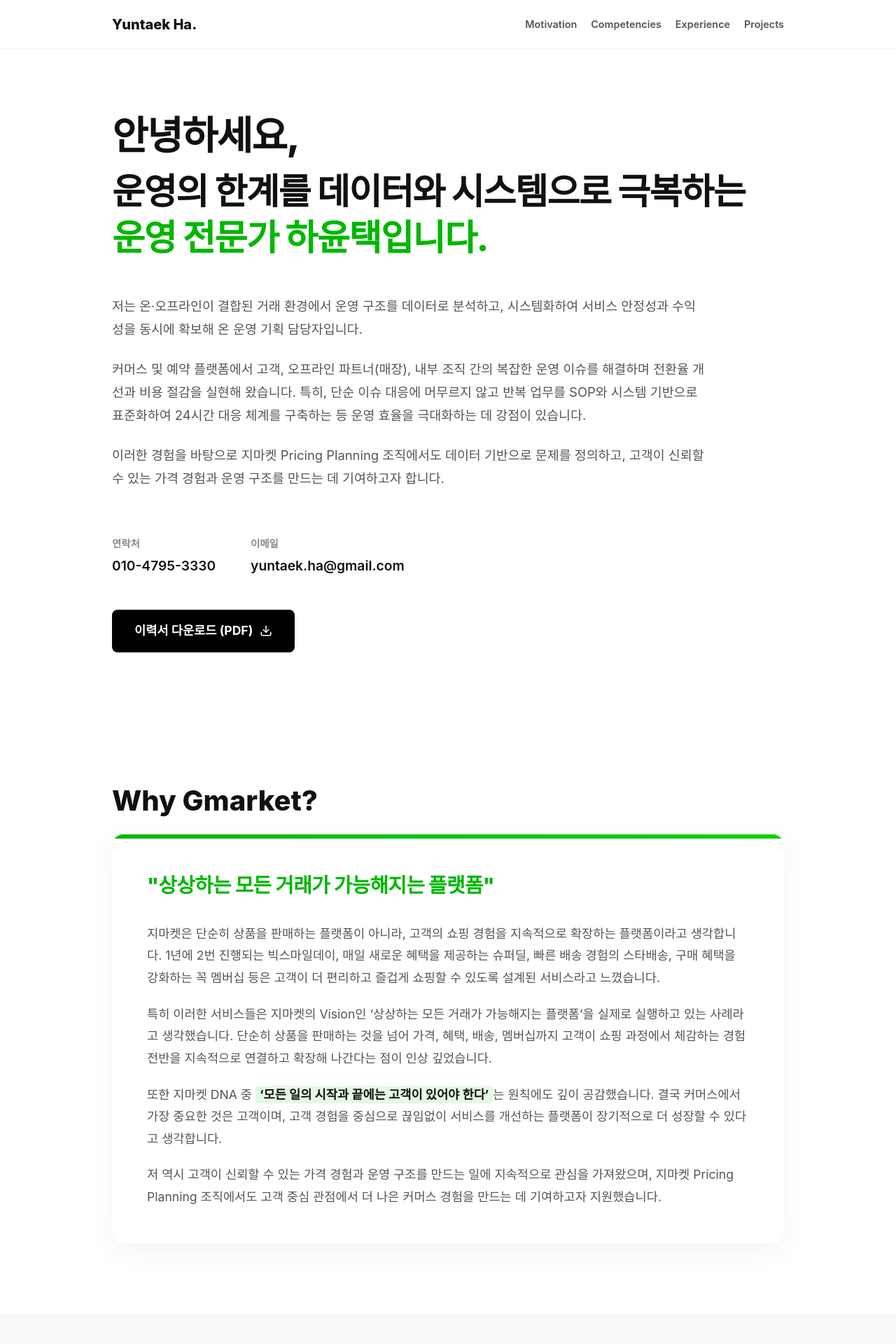
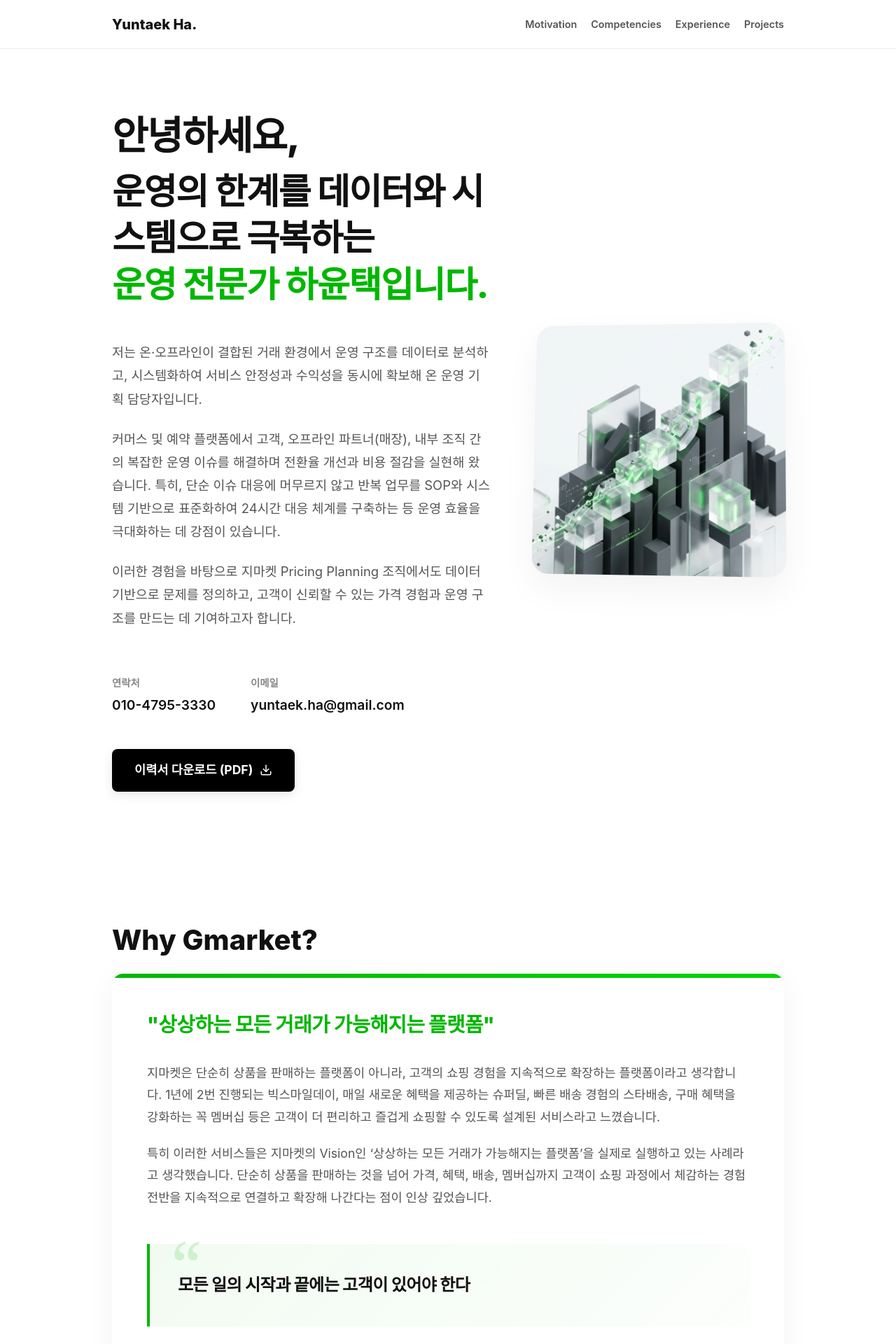
Before and after one commit to haviolin21/resume-gmarket-pm, a React (Vite) app: page / in a window 1280 px wide. Shown: the top 1920 px of the page at 70% size. Built offline with nearby package versions, Linux system fonts and the light colour scheme; a web font is replaced by a local one.

Commit message:
feat: apply gmarket careers style improvements

```diff
--- a/src/components/Hero.css
+++ b/src/components/Hero.css
@@ -10,6 +10,16 @@
   max-width: var(--container-width);
   margin: 0 auto;
   padding: 0 20px;
+}
+
+.hero-grid {
+  display: flex;
+  align-items: center;
+  gap: 60px;
+}
+
+.hero-content {
+  flex: 1.2;
 }
 
 .greeting {
@@ -83,13 +93,48 @@
   font-size: 1.1rem;
   font-weight: 700;
   border-radius: 8px;
-  transition: background-color 0.2s, transform 0.2s;
+  transition: all 0.3s cubic-bezier(0.25, 0.8, 0.25, 1);
+  box-shadow: 0 4px 15px rgba(0, 0, 0, 0.1);
 }
 
 .download-btn:hover {
-  background-color: #333;
+  background-color: var(--accent-color);
   color: #fff;
-  transform: translateY(-2px);
+  transform: translateY(-4px);
+  box-shadow: 0 10px 25px rgba(0, 183, 0, 0.4);
+}
+
+.hero-graphic-wrapper {
+  flex: 0.8;
+  display: flex;
+  justify-content: center;
+  align-items: center;
+}
+
+.hero-graphic {
+  width: 100%;
+  max-width: 500px;
+  border-radius: 24px;
+  box-shadow: 0 20px 50px rgba(0,0,0,0.05);
+  transform: perspective(1000px) rotateY(-5deg) rotateX(5deg);
+  transition: transform 0.5s ease;
+}
+
+.hero-graphic:hover {
+  transform: perspective(1000px) rotateY(0deg) rotateX(0deg);
+}
+
+@media (max-width: 992px) {
+  .hero-grid {
+    flex-direction: column-reverse;
+  }
+  .hero-graphic-wrapper {
+    margin-bottom: 40px;
+  }
+  .hero-graphic {
+    max-width: 400px;
+    transform: none;
+  }
 }
 
 @media (max-width: 768px) {
--- a/src/components/Hero.jsx
+++ b/src/components/Hero.jsx
@@ -6,6 +6,7 @@ const Hero = () => {
   return (
     <section className="hero">
       <div className="hero-container">
+        <div className="hero-grid">
           <motion.div
             initial={{ opacity: 0, y: 30 }}
             animate={{ opacity: 1, y: 0 }}
@@ -50,6 +51,16 @@ const Hero = () => {
               </a>
             </div>
           </motion.div>
+
+          <motion.div
+            initial={{ opacity: 0, scale: 0.9 }}
+            animate={{ opacity: 1, scale: 1 }}
+            transition={{ duration: 0.8, delay: 0.2 }}
+            className="hero-graphic-wrapper"
+          >
+            <img src="/hero-graphic.png" alt="Data and Growth Graphic" className="hero-graphic" />
+          </motion.div>
+        </div>
       </div>
     </section>
   );
--- a/src/components/Motivation.css
+++ b/src/components/Motivation.css
@@ -36,11 +36,33 @@
   margin-bottom: 0;
 }
 
-.highlight {
+.gmarket-dna-quote {
+  position: relative;
+  margin: 50px 0;
+  padding: 40px 40px;
+  background: linear-gradient(135deg, rgba(0, 183, 0, 0.05) 0%, rgba(0, 183, 0, 0.01) 100%);
+  border-left: 4px solid var(--accent-color);
+  border-radius: 0 16px 16px 0;
+}
+
+.quote-icon {
+  position: absolute;
+  top: -20px;
+  left: 30px;
+  font-size: 6rem;
+  font-family: Georgia, serif;
+  color: rgba(0, 183, 0, 0.15);
+  line-height: 1;
+}
+
+.gmarket-dna-quote p {
+  position: relative;
+  font-size: 1.5rem;
+  font-weight: 800;
   color: var(--text-primary);
-  background-color: rgba(0, 183, 0, 0.1);
-  padding: 2px 6px;
-  border-radius: 4px;
+  margin: 0;
+  letter-spacing: -0.02em;
+  z-index: 1;
 }
 
 @media (max-width: 768px) {
--- a/src/components/Motivation.jsx
+++ b/src/components/Motivation.jsx
@@ -24,8 +24,13 @@ const Motivation = () => {
               특히 이러한 서비스들은 지마켓의 Vision인 ‘상상하는 모든 거래가 가능해지는 플랫폼’을 실제로 실행하고 있는 사례라고 생각했습니다.
               단순히 상품을 판매하는 것을 넘어 가격, 혜택, 배송, 멤버십까지 고객이 쇼핑 과정에서 체감하는 경험 전반을 지속적으로 연결하고 확장해 나간다는 점이 인상 깊었습니다.
             </p>
+            <blockquote className="gmarket-dna-quote">
+              <span className="quote-icon">“</span>
+              <p>모든 일의 시작과 끝에는 고객이 있어야 한다</p>
+            </blockquote>
+
             <p className="motivation-text">
-              또한 지마켓 DNA 중 <strong className="highlight">‘모든 일의 시작과 끝에는 고객이 있어야 한다’</strong>는 원칙에도 깊이 공감했습니다.
+              지마켓 DNA 중 이 원칙에 깊이 공감했습니다.
               결국 커머스에서 가장 중요한 것은 고객이며, 고객 경험을 중심으로 끊임없이 서비스를 개선하는 플랫폼이 장기적으로 더 성장할 수 있다고 생각합니다.
             </p>
             <p className="motivation-text">
--- a/src/components/Projects.css
+++ b/src/components/Projects.css
@@ -13,6 +13,13 @@
   display: flex;
   flex-direction: column;
   height: 100%;
+  transition: transform 0.3s cubic-bezier(0.25, 0.8, 0.25, 1), box-shadow 0.3s cubic-bezier(0.25, 0.8, 0.25, 1), border-color 0.3s;
+}
+
+.project-card:hover {
+  transform: translateY(-8px);
+  box-shadow: 0 15px 35px rgba(0, 183, 0, 0.1);
+  border-color: rgba(0, 183, 0, 0.3);
 }
 
 .project-card-inner {
```
Also changed, not shown: public/hero-graphic.png (added). Lines whose indentation alone changed are shown as unchanged.
